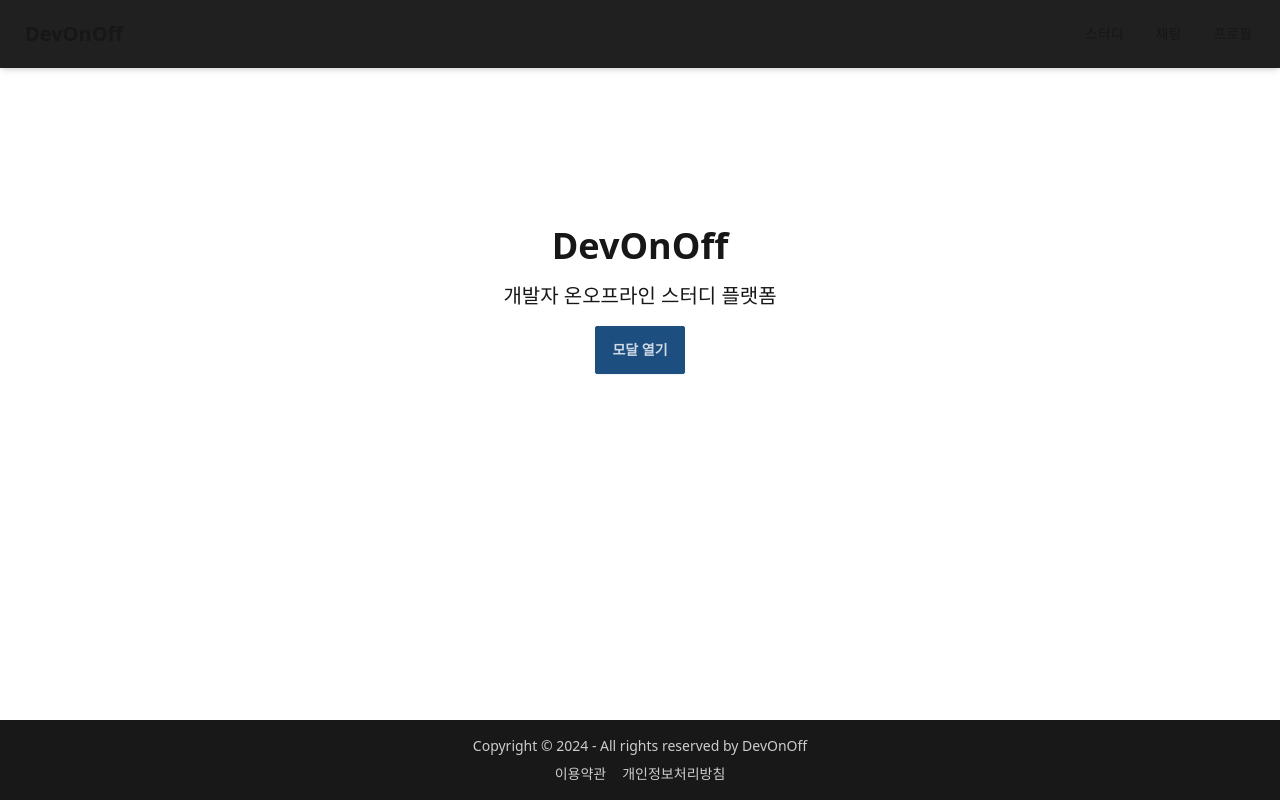
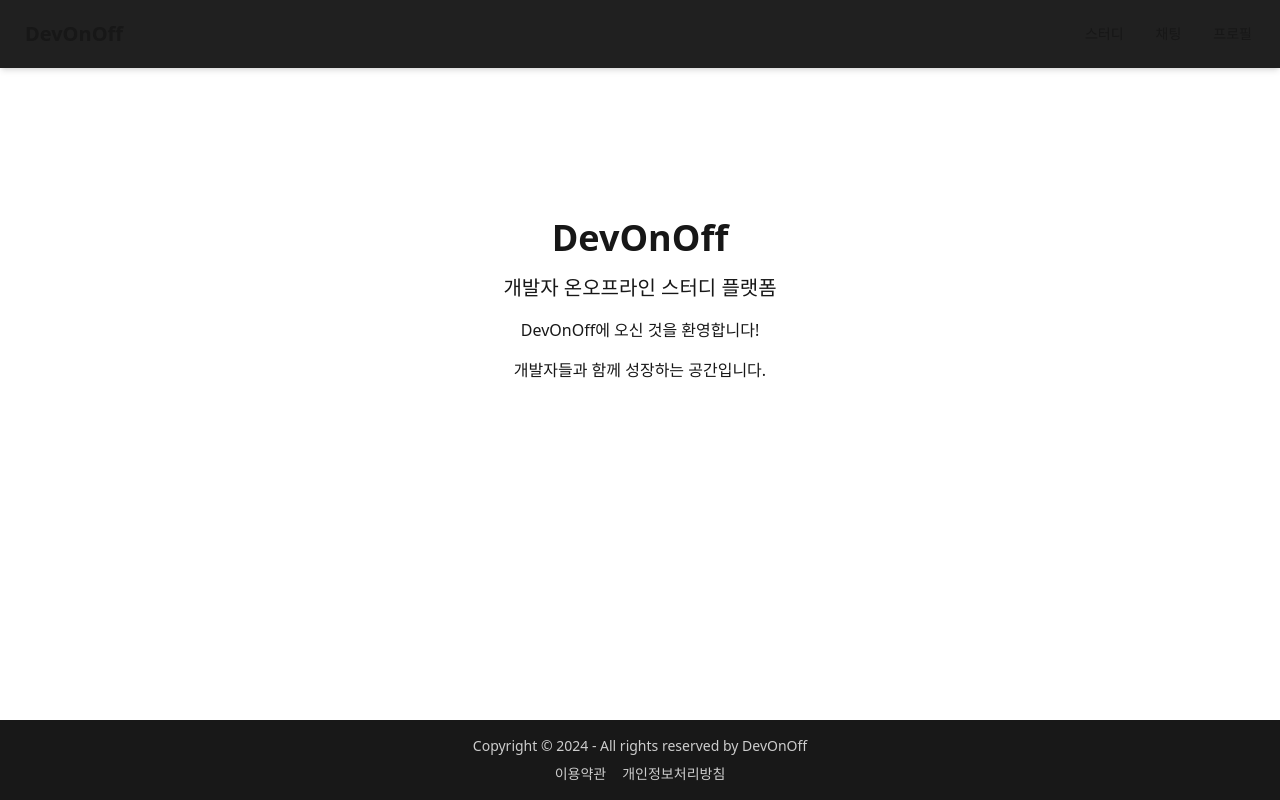
Before and after one commit to jyeoney/FrontEnd, a Next.js app: page / in a window 1280 px wide. Built offline with nearby package versions, Linux system fonts and the light colour scheme.

Commit message:
chore: page.tsx가  기본적으로 서버 컴포넌트로 동작하도록 수정

```diff
--- a/src/app/page.tsx
+++ b/src/app/page.tsx
@@ -1,33 +1,10 @@
-'use client';
-
-import Modal from '@/components/common/Modal';
-import { useState } from 'react';
-
 export default function Home() {
-  const [isModalOpen, setIsModalOpen] = useState(false);
-
-  const handleOpenModal = () => setIsModalOpen(true);
-  const handleCloseModal = () => setIsModalOpen(false);
-
   return (
     <div className="flex flex-col items-center justify-center min-h-[50vh] gap-4">
       <h1 className="text-4xl font-bold">DevOnOff</h1>
       <p className="text-xl">개발자 온오프라인 스터디 플랫폼</p>
-
-      <div className="flex gap-4">
-        <button onClick={handleOpenModal} className="btn btn-primary">
-          모달 열기
-        </button>
-      </div>
-
-      <Modal
-        isOpen={isModalOpen}
-        onClose={handleCloseModal}
-        title="환영합니다!"
-      >
-        <p>DevOnOff에 오신 것을 환영합니다!</p>
-        <p>개발자들과 함께 성장하는 공간입니다.</p>
-      </Modal>
+      <p>DevOnOff에 오신 것을 환영합니다!</p>
+      <p>개발자들과 함께 성장하는 공간입니다.</p>
     </div>
   );
 }
```
